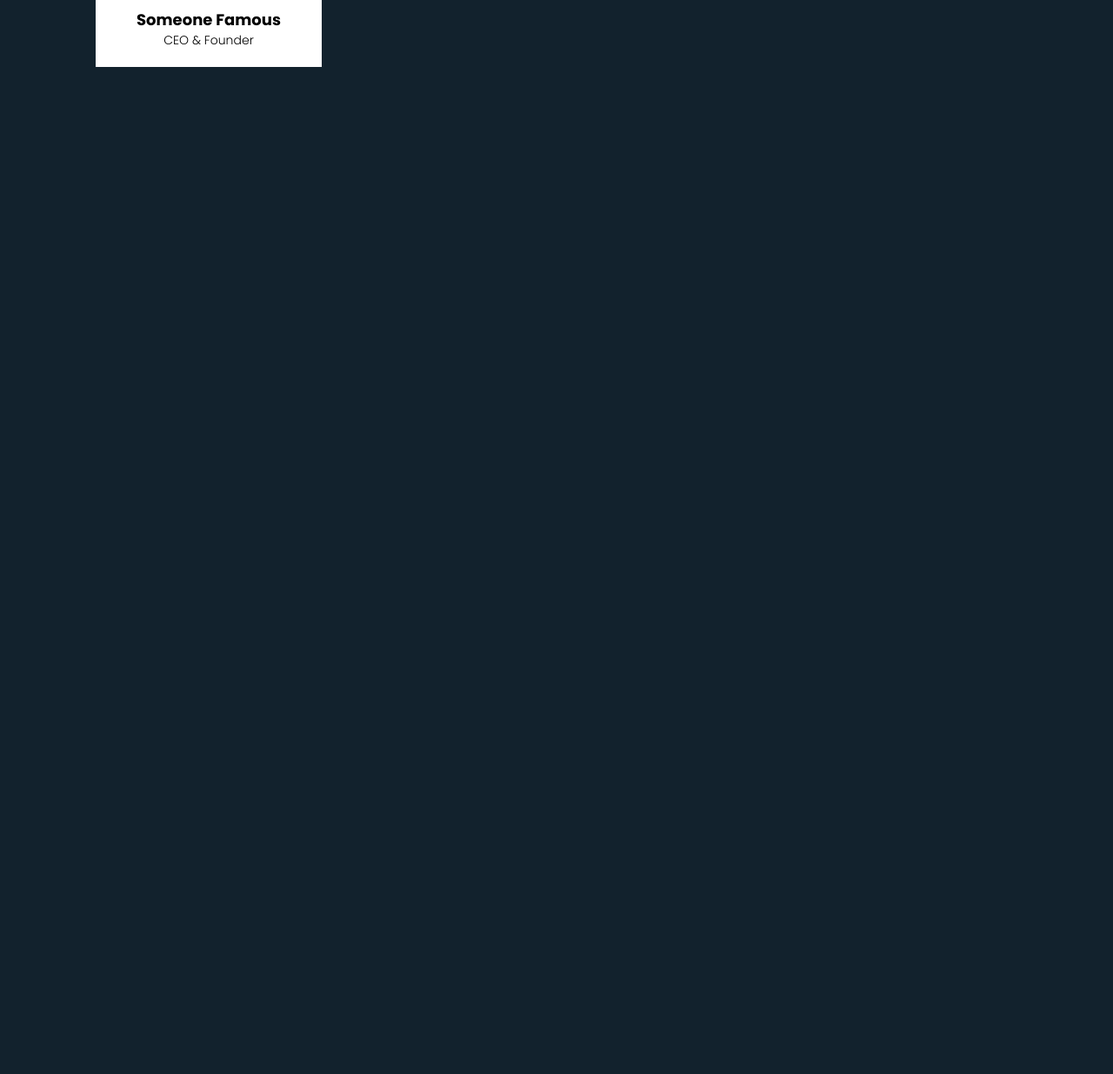
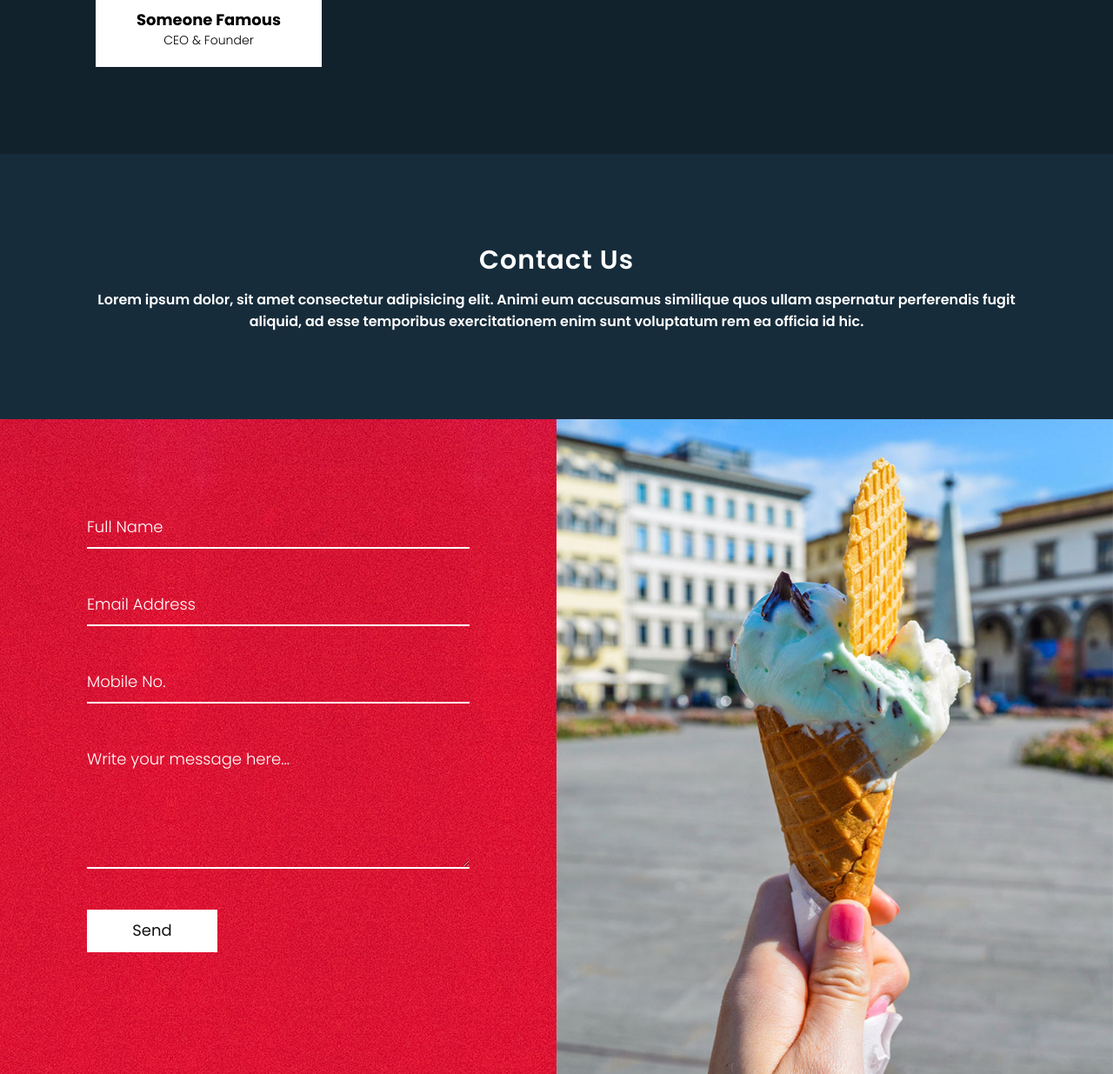
Before and after one commit to felipecepluki/responsive-real-world-website, a website: page index.html in a window 1280 px wide. Shown: the part 6191-7426 px from the top of the page at 87% size. Before the commit the page ends 6368 px from the top, so only its background shows below. Drawn offline with Linux system fonts and the light colour scheme.

Commit message:
feat(contact us): design contact us section

```diff
--- a/index.html
+++ b/index.html
@@ -229,6 +229,37 @@
         </div>
       </div>
     </section>
+    <!-- contact -->
+    <section class="contact">
+      <div>
+        <h2 class="heading">Contact Us</h2>
+        <p class="text">
+          Lorem ipsum dolor, sit amet consectetur adipisicing elit. Animi eum accusamus similique quos ullam aspernatur perferendis fugit aliquid, ad esse temporibus exercitationem enim sunt voluptatum rem ea officia id hic.
+        </p>
+      </div>
+    </section>
+    <section class="about">
+      <div class="contentBox redBg">
+        <div class="form">
+          <div class="inputBox">
+            <input type="text" name="" placeholder="Full Name">
+          </div>
+          <div class="inputBox">
+            <input type="text" name="" placeholder="Email Address">
+          </div>
+          <div class="inputBox">
+            <input type="text" name="" placeholder="Mobile No.">
+          </div>
+          <div class="inputBox">
+            <textarea placeholder="Write your message here..."></textarea>
+          </div>
+          <div class="inputBox">
+            <input type="submit" value="Send" name=""></textarea>
+          </div>
+        </div>
+      </div>
+      <div class="imgBox2"></div>
+    </section>
     <script type="text/javascript">
       function toggleClassName() {
         var sidebar = document.querySelector(".sidebar");
--- a/style.css
+++ b/style.css
@@ -359,3 +359,75 @@ header .toggle.active {
   font-size: 14px;
   font-weight: 300;
 }
+
+.contact {
+  position: relative;
+  padding: 100px;
+  text-align: center;
+  background: #162c3b;
+}
+
+.about .imgBox2 {
+  position: relative;
+  width: 50%;
+  background-image: url(assets/bg2.jpg);
+  background-size: cover;
+  background-position: center;
+}
+
+.redBg {
+  background-image: url(assets/red.jpg) !important;
+  background-size: cover;
+  background-position: center;
+}
+
+.form {
+  position: relative;
+}
+
+.form .inputBox {
+  margin-bottom: 40px;
+}
+
+.form .inputBox input {
+  width: 100%;
+  background: transparent;
+  box-shadow: none;
+  border: none;
+  outline: none;
+  padding: 10px 0;
+  font-size: 18px;
+  font-weight: 300;
+  color: #fff;
+  border-bottom: 2px solid #fff;
+}
+
+.form .inputBox input::placeholder {
+  color: #fff;
+}
+
+.form .inputBox textarea::placeholder {
+  color: #fff;
+}
+
+.form .inputBox textarea {
+  width: 100%;
+  background: transparent;
+  box-shadow: none;
+  border: none;
+  outline: none;
+  padding: 10px 0;
+  font-size: 18px;
+  font-weight: 300;
+  color: #fff;
+  min-height: 150px;
+  border-bottom: 2px solid #fff;
+}
+
+.form .inputBox input[type="submit"] {
+  width: 150px;
+  background: #fff;
+  color: #111;
+  cursor: pointer;
+  font-weight: 400;
+}
```
